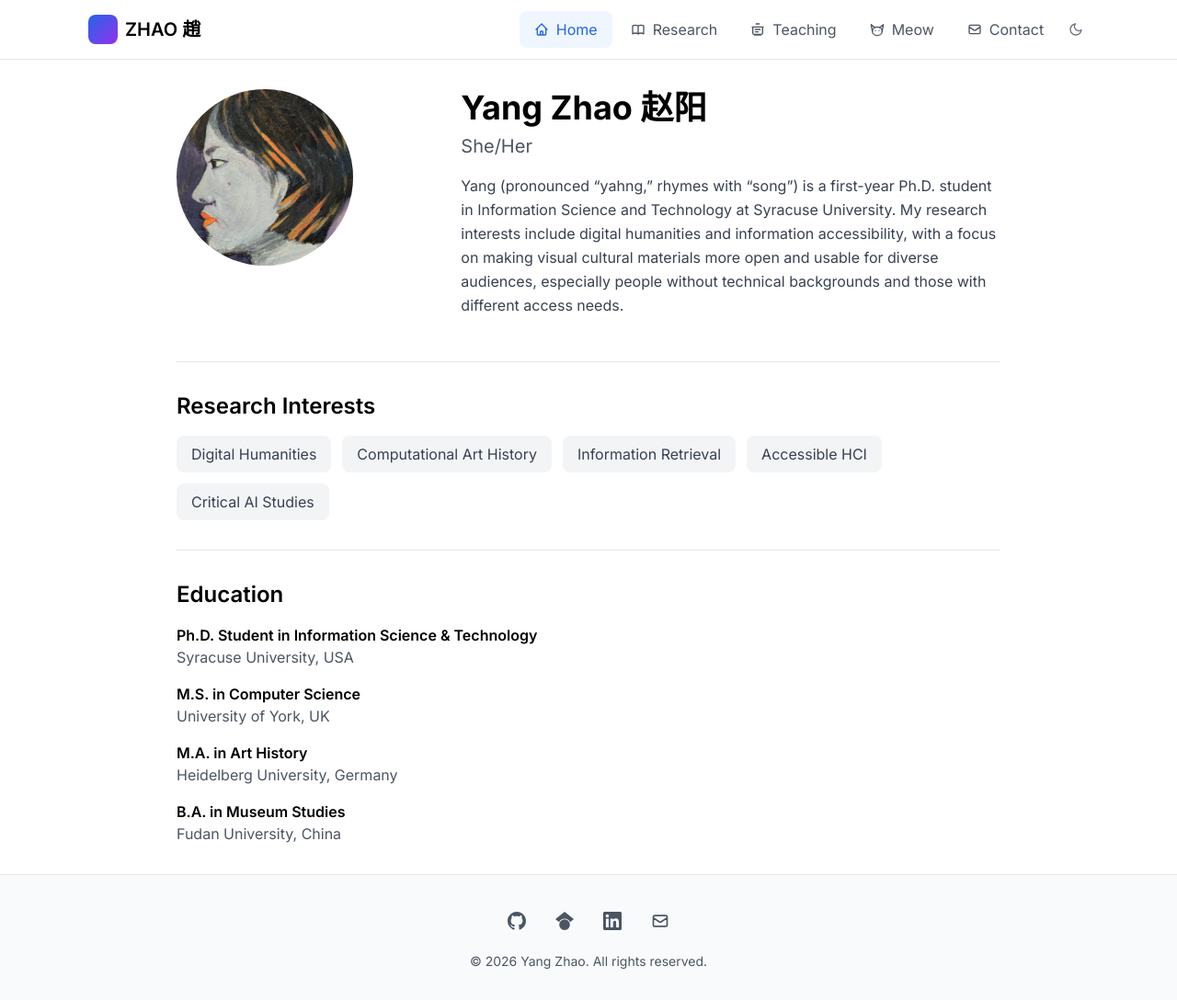
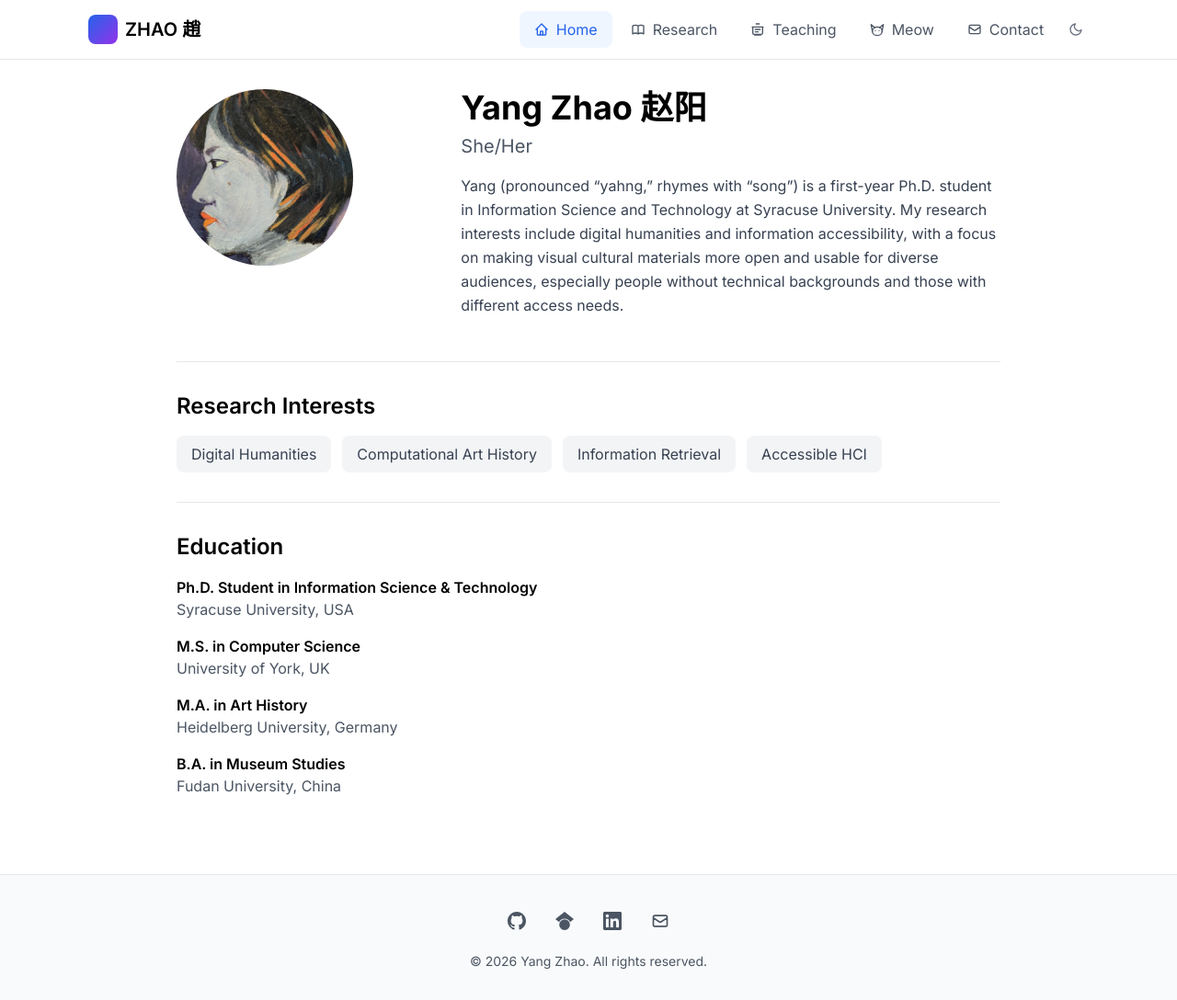
Before and after one commit to yzhao-is/yzhao-is.github.io, a Jekyll site: the page built from index.html, in a window 1280 px wide and 1088 px high. Shown: the whole window at 92% size. Built offline with Jekyll 4.4.1, drawn with Linux system fonts in a browser that asks for light colours; nearby versions of some CDN libraries.

Commit message:
Update index.html

```diff
--- a/index.html
+++ b/index.html
@@ -43,7 +43,6 @@ title: Home
           <span class="px-4 py-2 bg-gray-100 text-gray-700 rounded-lg">Computational Art History</span>
       <span class="px-4 py-2 bg-gray-100 text-gray-700 rounded-lg">Information Retrieval</span>
       <span class="px-4 py-2 bg-gray-100 text-gray-700 rounded-lg">Accessible HCI</span>
-      <span class="px-4 py-2 bg-gray-100 text-gray-700 rounded-lg">Critical AI Studies</span>
     </div>
   </div>
 
```
